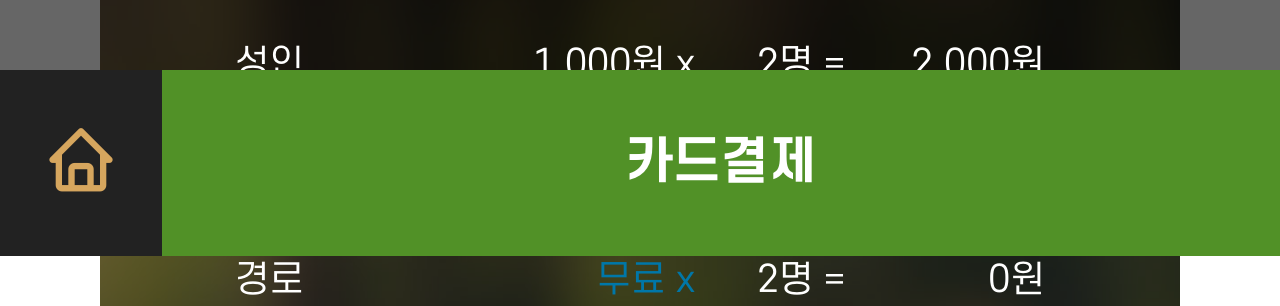
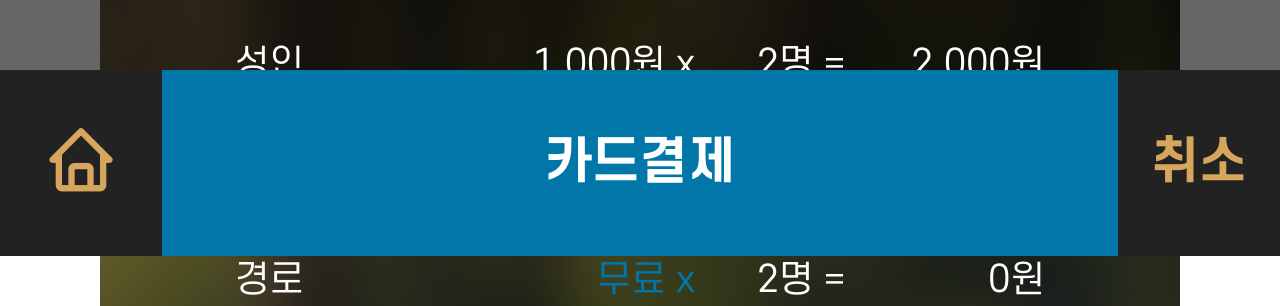
Before and after one commit to rhkanrdl/touch-forest, a plain HTML site: page sub-card.html in a window 1280 px wide. Shown: the part 544-850 px from the top of the page. Drawn offline with Linux system fonts and the light colour scheme.

Commit message:
버튼 수정

```diff
--- a/source/css/style.scss
+++ b/source/css/style.scss
@@ -443,7 +443,31 @@ body {
                         @include inner-shadow($x:0,$y: 10px, $blur: 0, $spread: 0, $alpha: 0.25);
                     }
 
-
+                    &.card {
+                        background:#0077A8;
+                        width:calc(100% - 324px);
+                    }
+
+
+
+                }
+
+               a.cancle {
+                    display:inline-block;
+                    vertical-align:top;
+                    font-size:50px;
+                    width:162px;
+                    font-weight:600;
+                    background:#222;
+                    line-height:186px;
+                    text-align:center;
+                    color:#D6A65E;
+
+                    &:active {
+                        background:#444;
+                        @include ani(0s);
+                        @include inner-shadow($x:0,$y: 10px, $blur: 0, $spread: 0, $alpha: 0.25);
+                    }
                 }
             }
 
--- a/sub-card.html
+++ b/sub-card.html
@@ -127,7 +127,8 @@
 
                 <article class="float-bar">
                     <a class="home" href=""><i class='bx bx-home'></i>HOME</a>
-                    <button class="main-btn">카드결제</button>
+                    <button class="main-btn card">카드결제</button>
+                    <a class="cancle">취소</a>
 
                     <!-- 카드결재 버튼 클릭시 article.layer-pop 에 클래스 on 추가 -->
                 </article>
```
Also changed, not shown: source/css/style.css, 1 other file.
